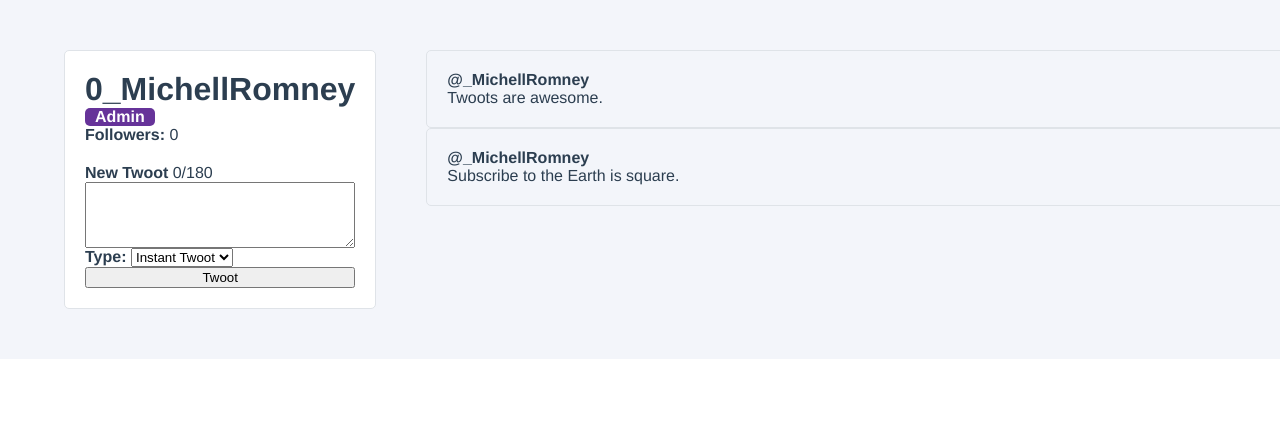
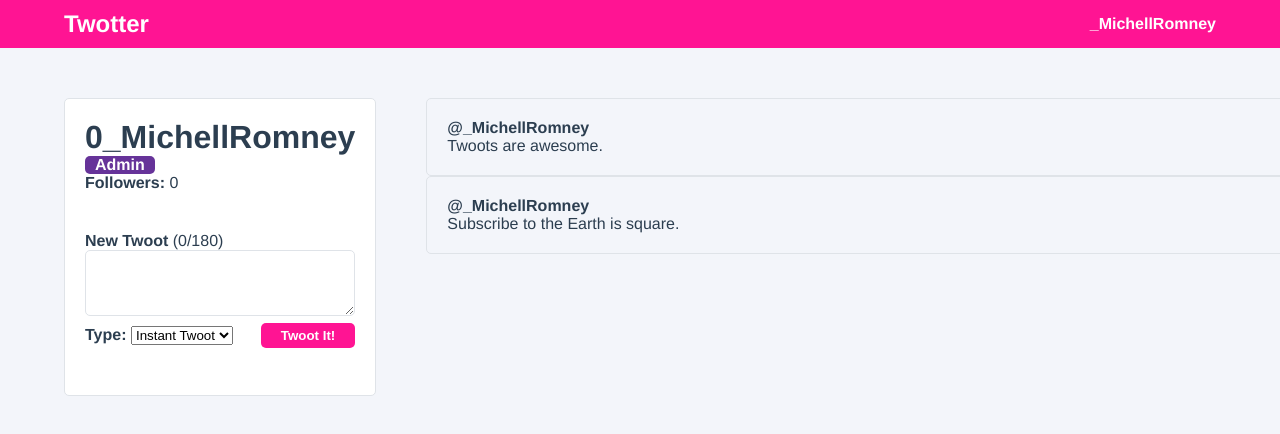
Before and after one commit to RashiqAzhan/learn-vue, a Vue app: page / in a window 1280 px wide. Shown: the top 434 px of the page. Built offline with nearby package versions, Linux system fonts and the light colour scheme.

Commit message:
Update App.vue, CreateTwootPanel.vue, and 3 more files...
New CreateTwootPanel to handle twoots.

Chapter 6 complete.

```diff
--- a/src/App.vue
+++ b/src/App.vue
@@ -1,5 +1,10 @@
 <template>
   <div id = "app">
+    <nav>
+      <div class = "navigation__logo">Twotter</div>
+      <div v-if = "user" class = "navigation__user">{{ user.username }}</div>
+    </nav>
+
     <UserProfiles/>
   </div>
 </template>
@@ -11,16 +16,41 @@ import UserProfiles from "./components/UserProfiles.vue";
 export default {
   name      : "app",
   components: {UserProfiles},
+  data() {
+    return {
+      user: {
+        username: "_MichellRomney",
+      },
+    };
+  },
 };
 </script>
 
 <style lang = "scss">
 #app {
-  background-color        : #f3f5fa;
-  color                   : #2c3e50;
   font-family             : Avenir, Helvetica, Arial, sans-serif;
   -webkit-font-smoothing  : antialiased;
-  min-height              : 100 hv;
   -moz-osx-font-smoothing : grayscale;
+  color                   : #2c3e50;
+  min-height              : 100vh;
+  background-color        : #f3f5fa;
+
+  nav {
+    display          : flex;
+    align-items      : center;
+    justify-content  : space-between;
+    padding          : 10px 5%;
+    background-color : deeppink;
+    color            : white;
+
+    .navigation__logo {
+      font-weight : bold;
+      font-size   : 24px;
+    }
+
+    .navigation__user {
+      font-weight : bold;
+    }
+  }
 }
 </style>
--- /dev/null
+++ b/src/components/CreateTwootPanel.vue
@@ -0,0 +1,109 @@
+<template>
+  <form
+      :class = "{ '--exceeded': newTwootCharacterCount > 180 }"
+      class = "create-twoot-panel"
+      @submit.prevent = "createNewTwoot">
+    <label for = "newTwoot"><strong>New Twoot</strong> ({{ newTwootCharacterCount }}/180)</label>
+    <textarea
+        id = "newTwoot"
+        v-model = "newTwootContent"
+        rows = "4"/>
+
+    <div class = "create-twoot-panel__submit">
+      <div class = "create-twoot-type">
+        <label for = "newTwootType"><strong>Type: </strong></label>
+        <select
+            id = "newTwootType"
+            v-model = "selectedTwootType">
+          <option
+              v-for = "(option, index) in twootTypes"
+              :key = "index"
+              :value = "option.value">
+            {{ option.name }}
+          </option>
+        </select>
+      </div>
+
+      <button>Twoot It!</button>
+    </div>
+  </form>
+</template>
+
+<script lang = "ts">
+export default {
+  name    : "NewTwootPanel",
+  data() {
+    return {
+      newTwootContent  : "",
+      selectedTwootType: "instant",
+      twootTypes       : [
+        {value: "draft", name: "Draft"},
+        {value: "instant", name: "Instant Twoot"},
+      ],
+    };
+  },
+  computed: {
+    newTwootCharacterCount() {
+      return this.newTwootContent.length;
+    },
+  },
+  methods : {
+    createNewTwoot() {
+      if (this.newTwootContent && this.selectedTwootType !== "draft") {
+        this.$emit("add-twoot", this.newTwootContent);
+        this.newTwootContent = "";
+      }
+    },
+  },
+};
+
+</script>
+
+
+<style lang = "scss" scoped>
+.create-twoot-panel {
+  margin-top     : 20px;
+  padding        : 20px 0;
+  display        : flex;
+  flex-direction : column;
+
+  textarea {
+    border        : 1px solid #dfe3e8;
+    border-radius : 5px;
+  }
+
+  .create-twoot-panel__submit {
+    display         : flex;
+    justify-content : space-between;
+
+    .create-twoot-type {
+      padding : 10px 0;
+    }
+
+    button {
+      padding          : 5px 20px;
+      margin           : auto 0;
+      border-radius    : 5px;
+      border           : none;
+      background-color : deeppink;
+      color            : white;
+      font-weight      : bold;
+    }
+
+  }
+
+  &.--exceeded {
+    color        : red;
+    border-color : red;
+
+    .create-twoot-panel__submit {
+
+      button {
+        background-color : red;
+        color            : white;
+      }
+
+    }
+  }
+}
+</style>
--- a/src/components/TwootItem.vue
+++ b/src/components/TwootItem.vue
@@ -9,8 +9,8 @@
 
 <script lang = "ts">
 export default {
-  name   : "TwootItem",
-  props  : {
+  name : "TwootItem",
+  props: {
     username: {
       type    : String,
       required: true,
--- a/src/components/UserProfiles.vue
+++ b/src/components/UserProfiles.vue
@@ -2,55 +2,39 @@
   <div class = "user-profile">
     <div class = "user-profile__user_panel">
       <h1 class = "user-profile__username">0{{ user.username }}</h1>
-      <div v-if = "user.isAdmin"
-           class = "user-profile__admin-badge">
+      <div
+          v-if = "user.isAdmin"
+          class = "user-profile__admin-badge">
         Admin
       </div>
       <div class = "user_profile__follower-count">
         <strong>Followers: </strong> {{ followers }}
       </div>
-      <form :class = "{'--exceeded':newTwootCharacterCount>180}"
-            class = "user-profile__create-twoot"
-            @submit.prevent = "createNewTwoot">
-        <label for = "newTwoot"><strong>New Twoot</strong>
-          {{ newTwootCharacterCount }}/180</label>
-        <textarea id = "newTwoot" v-model = "newTwootContent" name = ""
-                  rows = "4"></textarea>
 
-        <div class = "user-profile__create-twoot-type">
-          <label for = "newTwootType"><strong>Type: </strong></label>
-          <select id = "newTwootType" v-model = "selectedTwootType"
-                  name = "">
-            <option
-                v-for = "(option, index) in twootTypes"
-                :key = "index"
-                :value = "option.value">
-              {{ option.name }}
-            </option>
-          </select>
-        </div>
-        <button>Twoot</button>
-      </form>
+      <CreateTwootPanel @add-twoot = "addTwoot"/>
     </div>
+
     <div class = "user-profile__twoots-wrapper">
-      <TwootItem v-for = "twoot in user.twoots"
-                 :key = "twoot.id"
-                 :twoot = "twoot"
-                 :username = "user.username"/>
+      <TwootItem
+          v-for = "twoot in user.twoots"
+          :key = "twoot.id"
+          :twoot = "twoot"
+          :username = "user.username"/>
     </div>
   </div>
 </template>
 
 <script lang = "ts">
-import TwootItem from "./TwootItem.vue";
+import CreateTwootPanel from "./CreateTwootPanel.vue";
+import TwootItem        from "./TwootItem.vue";
 
 export default {
   name      : "UserProfiles",
-  components: {TwootItem},
+  components: {TwootItem, CreateTwootPanel},
   data() {
     return {
-      followers        : 0,
-      user             : {
+      followers: 0,
+      user     : {
         id       : 1,
         username : "_MichellRomney",
         firstName: "Michell",
@@ -62,31 +46,11 @@ export default {
           {id: 2, content: "Subscribe to the Earth is square."},
         ],
       },
-      twootTypes       : [
-        {value: "draft", name: "Draft"},
-        {value: "instant", name: "Instant Twoot"},
-      ],
-      newTwootContent  : "",
-      selectedTwootType: "instant",
-
     };
   },
-  computed  : {
-    fullName() {
-      return `${this.user.firstName} ${this.user.lastName}`;
-    },
-    newTwootCharacterCount() {
-      return this.newTwootContent.length;
-    },
-  },
   methods   : {
-    createNewTwoot() {
-      if (this.newTwootContent && this.selectedTwootType !== "draft") {
-        this.user.twoots.unshift({
-          id: this.user.twoots.length + 1, content: this.newTwootContent,
-        });
-        this.newTwootContent = "";
-      }
+    addTwoot(twoot) {
+      this.user.twoots.unshift({id: this.user.twoots.length + 1, content: twoot});
     },
   },
 };
--- a/vue.config.js
+++ b/vue.config.js
@@ -1,9 +1,20 @@
+var path = require("path");
 module.exports = {
-    css: {
-        loaderOptions : {
-            sass : {
-                additionalData : `@import "@/styles/base.scss";`
-            }
-        }
-    }
+  configureWebpack: {
+    resolve: {
+      modules: [
+        path.resolve("./src"),
+        path.resolve("./node_modules"),
+      ],
+    },
+  },
 };
+module.exports = {
+  css: {
+    loaderOptions: {
+      sass: {
+        additionalData: `@import "@/styles/base.scss";`,
+      },
+    },
+  },
+};
```
